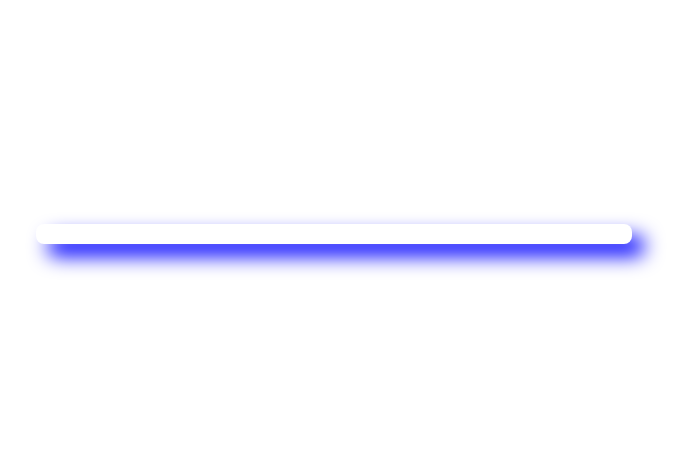
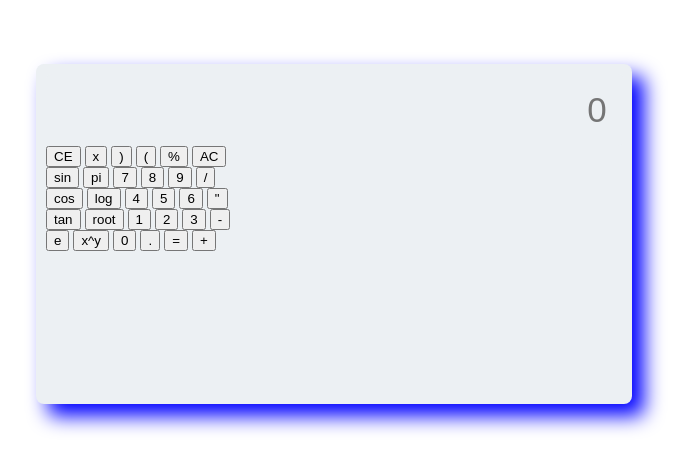
Before and after one commit to danizinhtml/Calculadora, a plain HTML site: page index.html in a window 1280 px wide. Shown: the part 166-636 px from the top of the page, without its empty margins (306-997 px from the left). Drawn offline with Linux system fonts and the light colour scheme.

Commit message:
Add files via upload

```diff
--- a/index.html
+++ b/index.html
@@ -7,6 +7,58 @@
     <link rel="stylesheet" href="style.css" />
   </head>
   <body>
-    <div class="container"></div>
+    <div class="container">
+      <div class="display">
+        <input id="screen" type="text" placeholder="0" />
+      </div>
+
+      <div class="btns">
+        <div class="row">
+          <button class="btn">CE</button>
+          <button class="btn">x</button>
+          <button class="btn">)</button>
+          <button class="btn">(</button>
+          <button class="btn">%</button>
+          <button class="btn">AC</button>
+        </div>
+        <div class="row">
+          <button class="btn">sin</button>
+          <button class="btn">pi</button>
+          <button class="btn">7</button>
+          <button class="btn">8</button>
+          <button class="btn">9</button>
+          <button class="btn">/</button>
+        </div>
+      </div>
+
+      <div class="row">
+        <div class="row">
+          <button class="btn">cos</button>
+          <button class="btn">log</button>
+          <button class="btn">4</button>
+          <button class="btn">5</button>
+          <button class="btn">6</button>
+          <button class="btn">"</button>
+        </div>
+
+        <div class="row">
+          <button class="btn">tan</button>
+          <button class="btn">root</button>
+          <button class="btn">1</button>
+          <button class="btn">2</button>
+          <button class="btn">3</button>
+          <button class="btn">-</button>
+        </div>
+
+        <div class="row">
+          <button class="btn">e</button>
+          <button class="btn">x^y</button>
+          <button class="btn">0</button>
+          <button class="btn">.</button>
+          <button class="btn">=</button>
+          <button class="btn">+</button>
+        </div>
+      </div>
+    </div>
   </body>
 </html>
--- a/style.css
+++ b/style.css
@@ -10,8 +10,54 @@ body {
 
 .container {
   width: 45%;
-  height: 45%;
+  height: 40vh;
   padding: 10px;
   border-radius: 8px;
   box-shadow: 12px 12px 20px blue, -12px -12px 20px white;
 }
+
+.display #screen {
+  width: 97%;
+  height: 70px;
+  font-size: 35px;
+  outline: none;
+  border: none;
+  text-align: right;
+  padding-right: 0.5em;
+  background: #ecf0f3;
+  border-radius: 6px;
+  box-shadow: inset 8px 8px 8px #cbced1, inset -8px-8px 8px #ffffff;
+}
+
+.btns body {
+  padding: 0;
+  margin: 0;
+  display: flex;
+  justify-content: center;
+  align-items: center;
+  min-height: 100vh;
+  background-color: #ffffff;
+  font-family: Arial, sans-serif;
+}
+
+.container {
+  width: 45%;
+  height: 40vh;
+  padding: 10px;
+  border-radius: 8px;
+  box-shadow: 12px 12px 20px #0000ff, -12px -12px 20px #ffffff;
+  background-color: #ecf0f3;
+}
+
+.display #screen {
+  width: 97%;
+  height: 70px;
+  font-size: 35px;
+  outline: none;
+  border: none;
+  text-align: right;
+  padding-right: 0.5em;
+  background-color: #ecf0f3;
+  border-radius: 6px;
+  box-shadow: inset 8px 8px 8px #cbced1, inset -8px-8px 8px #ffffff;
+}
```
